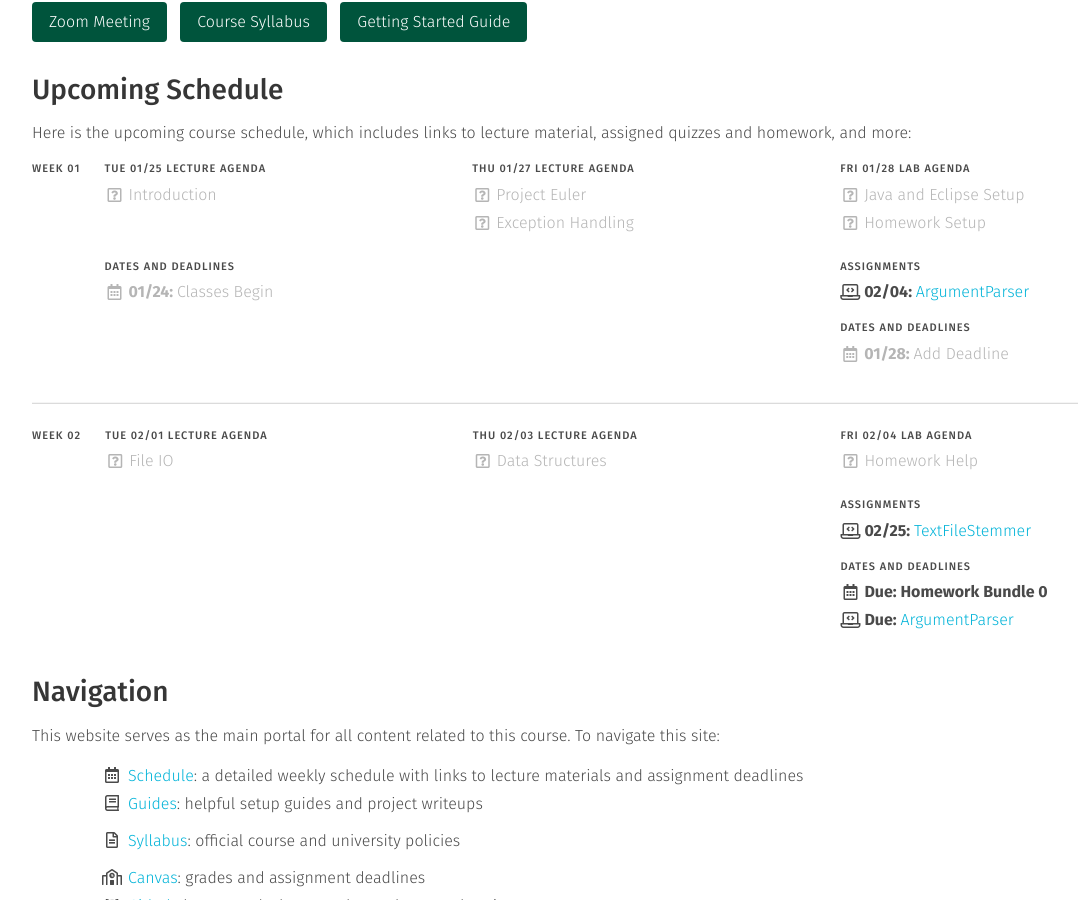
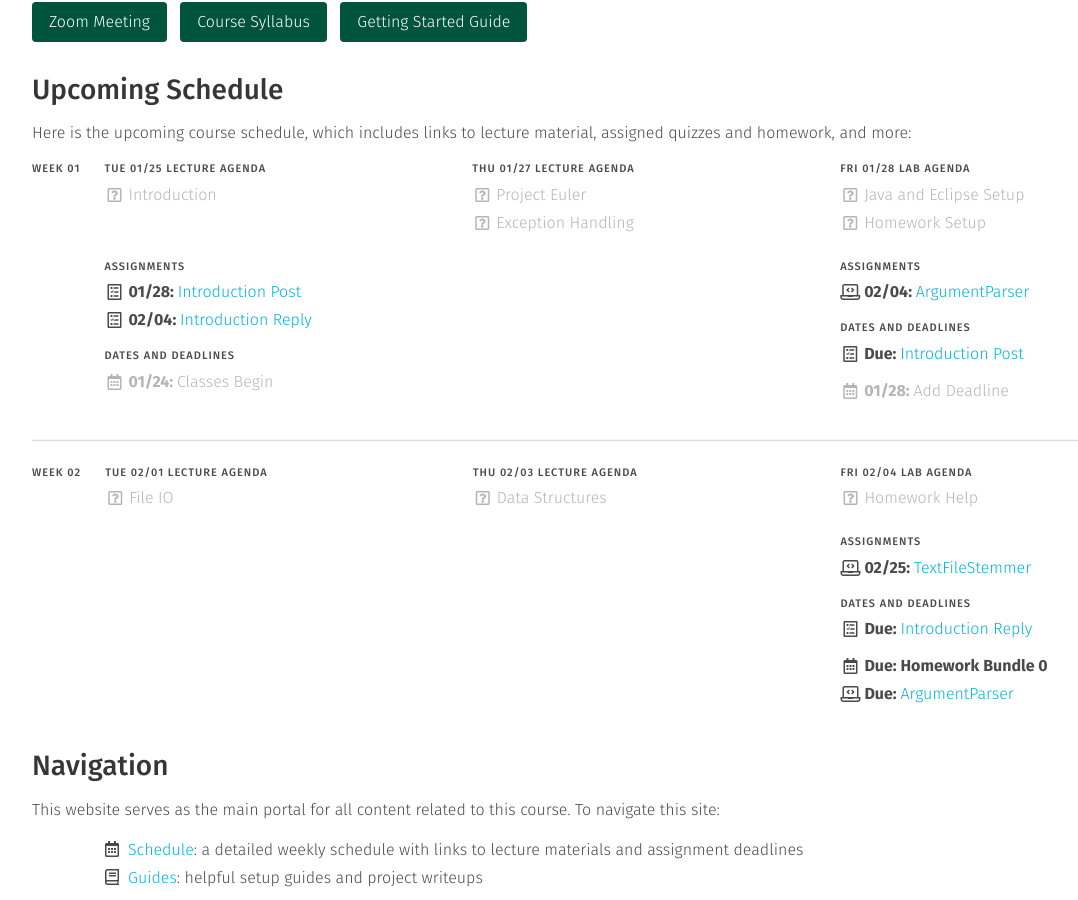
Before and after one commit to usf-cs272-spring2022/usf-cs272-spring2022.github.io, a Jekyll site: the page built from index.md, in a window 1280 px wide and 900 px high, scrolled down 416 px. Shown: the whole window, without its empty margins (32-1110 px from the left). Built offline with Jekyll 4.4.1, drawn with Linux system fonts in a browser that asks for light colours.

Commit message:
Adding intro post

```diff
--- a/_data/participation.yml
+++ b/_data/participation.yml
@@ -1,9 +1,15 @@
-# introduction: &default
-#   text: 'Introductions'
-#   date: 2021-08-27
-#   link: 'https://usfca.instructure.com/courses/1602551/assignments/7121977'
-#   icon: 'participation'
-#
+introduction_post: &default
+  text: 'Introduction Post'
+  date: 2022-01-28
+  link: 'https://usfca.instructure.com/courses/1605147/discussion_topics/8062671'
+  icon: 'participation'
+
+introduction_reply: &default
+  text: 'Introduction Reply'
+  date: 2022-02-04
+  link: 'https://usfca.instructure.com/courses/1605147/assignments/7175224'
+  icon: 'participation'
+
 # forum_setup:
 #   <<: *default
 #   text: 'Forum Setup'
--- a/_data/schedule.yml
+++ b/_data/schedule.yml
@@ -30,6 +30,14 @@ weeks:
             items:
               - text: 'Introduction'
                 type: [*pending]
+
+          - <<: *assignments
+            items:
+              - file: 'participation'
+                name: 'introduction_post'
+
+              - file: 'participation'
+                name: 'introduction_reply'
 
           - <<: *deadlines
             items:
@@ -65,11 +73,14 @@ weeks:
 
           - <<: *deadlines
             items:
+              - file: 'participation'
+                name: 'introduction_post'
+
               - text: 'Add Deadline'
                 date: 2022-01-28
                 icon: 'date'
                 show: true
-                type: [*pending]
+                type: [*pending, 'bump']
 
   - week: 2
     days:
@@ -101,10 +112,13 @@ weeks:
 
           - <<: *deadlines
             items:
+              - file: 'participation'
+                name: 'introduction_reply'
+
               - text: 'Homework Bundle 0'
                 icon: 'date'
                 date: 2022-02-04
-                type: ['has-text-weight-bold']
+                type: ['has-text-weight-bold', 'bump']
 
               - file: 'homework'
                 name: 'argumentparser'
```
